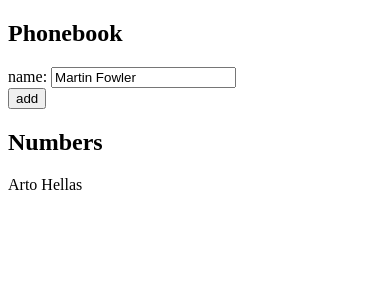
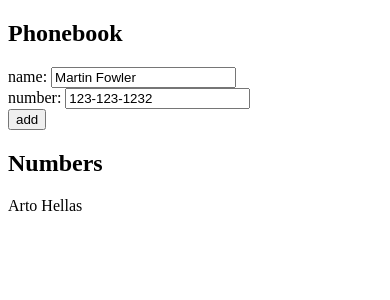
Before and after one commit to Edo90/FullStackCourse-Part2, a React (Create React App) app in the folder part2/the_phonebook/: page / in a window 390 px wide. Shown: the top 300 px of the page. Built offline with nearby package versions, Linux system fonts and the light colour scheme.

Commit message:
The Phonebook Step3

```diff
--- a/part2/the_phonebook/src/App.js
+++ b/part2/the_phonebook/src/App.js
@@ -5,6 +5,8 @@ const App = () => {
     { name: 'Arto Hellas' }
   ])
   const [newName, setNewName] = useState('Martin Fowler')
+
+  const [newNumber, setNewNumber] = useState('123-123-1232')
 
   const addNewName = (event) => {
     event.preventDefault()
@@ -26,8 +28,12 @@ const App = () => {
     setNewName('')
   }
 
-  const handleChange = (event) => {
+  const handleNameChange = (event) => {
     setNewName(event.target.value)
+  }
+
+  const handleNumberChange = (event) => {
+    setNewNumber(event.target.value)
   }
 
   const getPeople = persons.map(person => <p key={person.name}>{person.name}</p>)
@@ -41,7 +47,10 @@ const App = () => {
       <h2>Phonebook</h2>
       <form onSubmit={addNewName}>
         <div>
-          name: <input value={newName} onChange={handleChange} />
+          name: <input value={newName} onChange={handleNameChange} />
+        </div>
+        <div>
+          number: <input value={newNumber} onChange={handleNumberChange} />
         </div>
         <div>
           <button type="submit">add</button>
```
